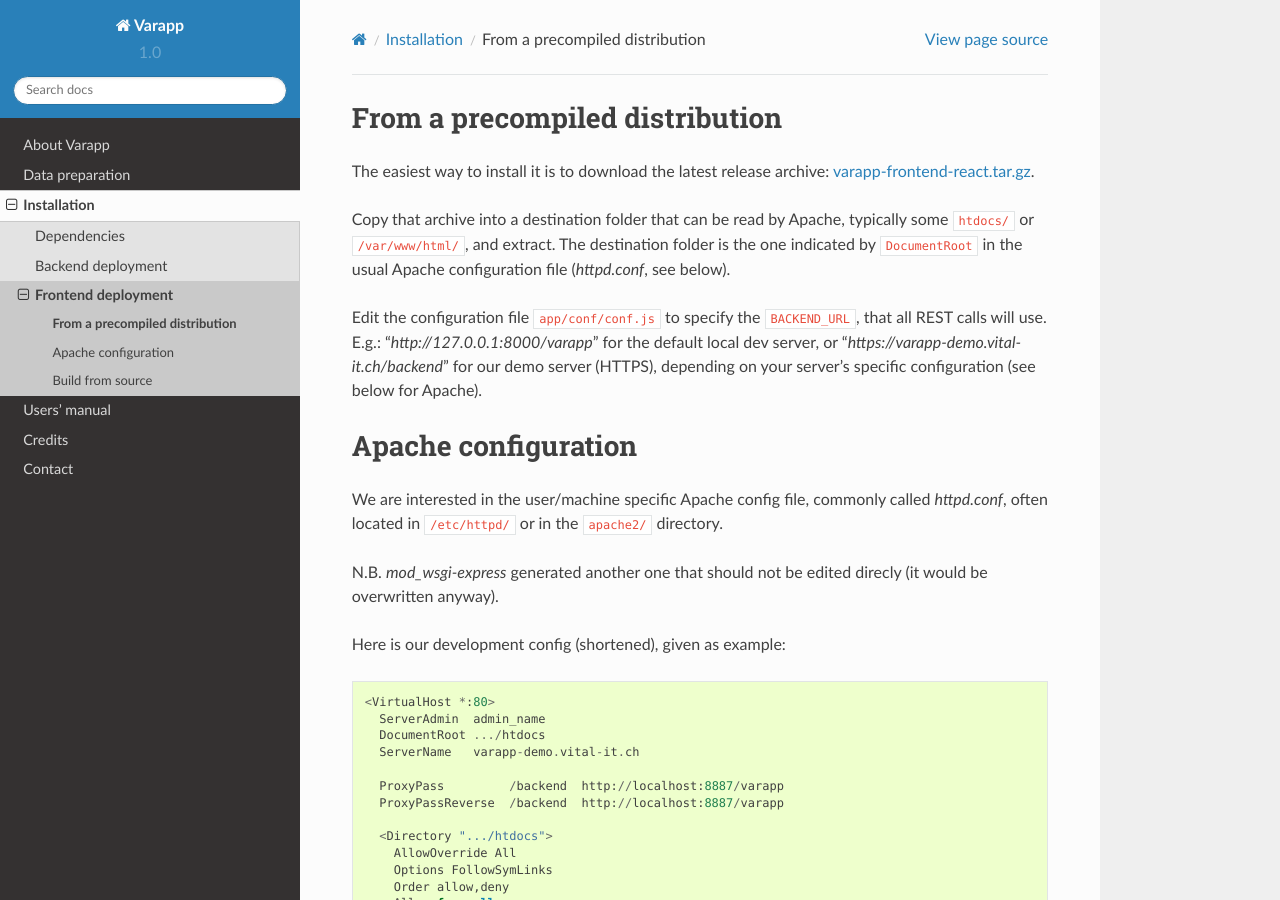
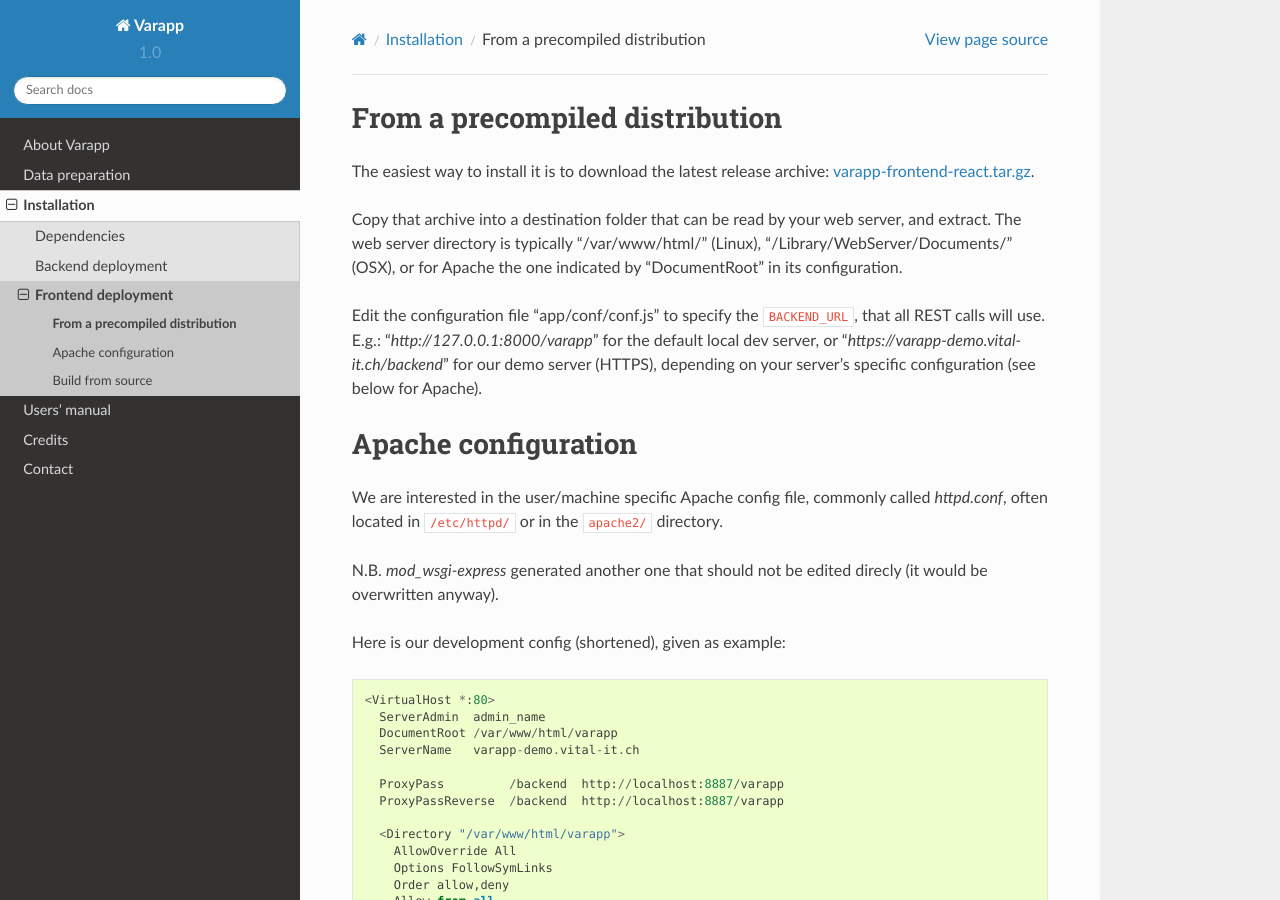
Before and after one commit to varapp/varapp-docs, a Sphinx documentation site: the page built from docs/src/deploy/frontend.rst, in a window 1280 px wide and 900 px high. Built offline with Sphinx 7.4.7 and the Read the Docs theme 2.0.0, drawn with Linux system fonts in a browser that asks for light colours.

Commit message:
More usual DocumentRoot

```diff
--- a/docs/src/deploy/frontend.rst
+++ b/docs/src/deploy/frontend.rst
@@ -6,12 +6,12 @@
 The easiest way to install it is to download the latest release archive:
 `varapp-frontend-react.tar.gz <https://github.com/varapp/varapp-frontend-react/releases>`_.
 
-Copy that archive into a destination folder that can be read by Apache,
-typically some ``htdocs/`` or ``/var/www/html/``, and extract.
-The destination folder is the one indicated by ``DocumentRoot``
-in the usual Apache configuration file (`httpd.conf`, see below).
+Copy that archive into a destination folder that can be read by your web server, and extract.
+The web server directory is typically "/var/www/html/" (Linux),
+"/Library/WebServer/Documents/" (OSX),
+or for Apache the one indicated by "DocumentRoot" in its configuration.
 
-Edit the configuration file ``app/conf/conf.js`` to specify the ``BACKEND_URL``,
+Edit the configuration file "app/conf/conf.js" to specify the ``BACKEND_URL``,
 that all REST calls will use. E.g.: "`http://127.0.0.1:8000/varapp`" for the default
 local dev server, or "`https://varapp-demo.vital-it.ch/backend`" for our demo server (HTTPS),
 depending on your server's specific configuration (see below for Apache).
@@ -31,13 +31,13 @@
 
   <VirtualHost *:80>
     ServerAdmin  admin_name
-    DocumentRoot .../htdocs
+    DocumentRoot /var/www/html/varapp
     ServerName   varapp-demo.vital-it.ch
 
     ProxyPass         /backend  http://localhost:8887/varapp
     ProxyPassReverse  /backend  http://localhost:8887/varapp
 
-    <Directory ".../htdocs">
+    <Directory "/var/www/html/varapp">
       AllowOverride All
       Options FollowSymLinks
       Order allow,deny
```
